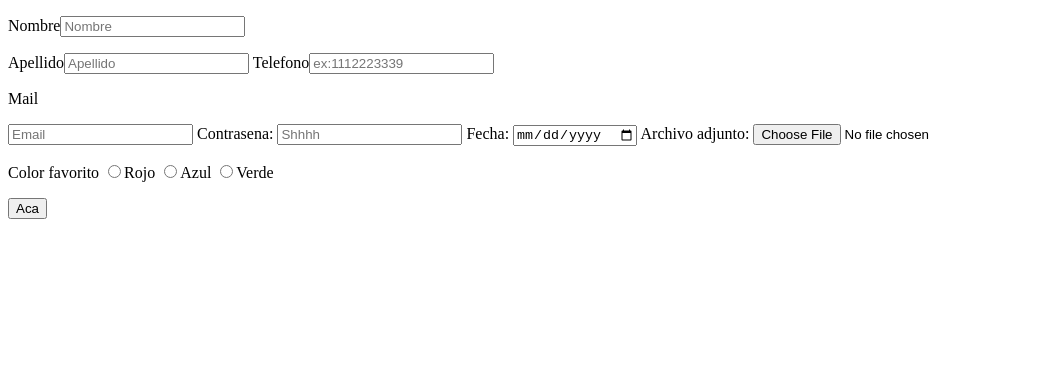
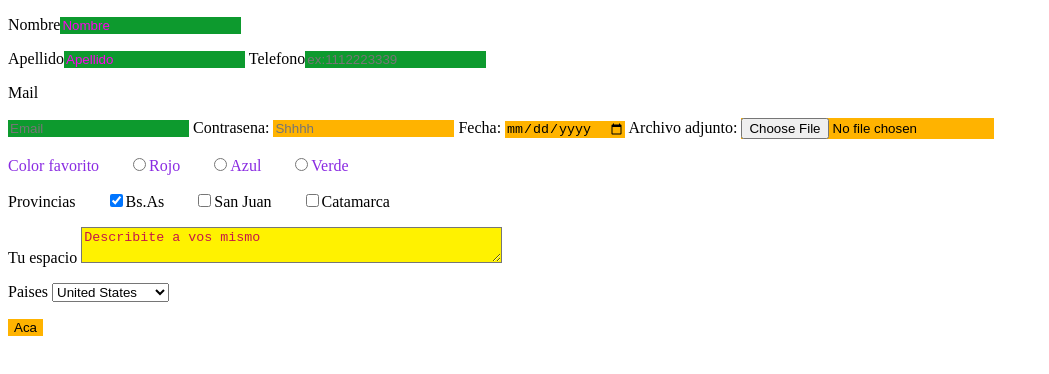
Before and after one commit to GonzalezMariaSol/Forms, a plain HTML site: page index.html in a window 1280 px wide. Shown: the whole page, without its empty margins (0-1049 px from the left). Drawn offline with Linux system fonts and the light colour scheme.

Commit message:
formulario-completo

```diff
--- a/formularios.css
+++ b/formularios.css
@@ -0,0 +1,38 @@
+input{
+    background-color: rgb(255, 179, 0);
+    border: none;
+    outline-color: rgba(166, 0, 255, 0.808);
+}
+
+input[type=text], [type=number] , [type=email]{
+    background-color: rgb(13, 154, 46);
+}
+
+input:hover{        /*donde pase el raton y siempre que sea input, cambie de color*/
+    background-color:bisque;
+}
+
+input:focus{        /*cambia de color, cuando le hayamos dado click y estemos usandolo*/
+    background-color: black;
+}
+
+input[type=text]::placeholder{           /*aca los doble puntos estan diciendo "hey a los imput que tengan tipo text*/
+    color: rgb(255, 0, 238);                     /*Y encima tengan placeholder, quiero que su place holder este en este color"*/
+}
+
+input[type=radio],[type=checkbox]{
+    margin-left: 30px;                      /*dio espacio entre cada item*/
+}
+.colores{
+    color: blueviolet;
+}
+
+textarea{                                       /*aca como no mencionamos a nadie mas que textarea cuando un usuario escriba*/
+    background-color: rgb(255, 242, 0);         /*el color este, estara cambiando el color de letra DEL USUARIO*/
+    color: rgb(0, 255, 238);
+}
+
+textarea::placeholder{
+    color: rgb(198, 24, 71);           /*aca mencionamos al placeholder por lo que ese color, va a estar cambiando*/
+                                            /*al comentario predeterminado que le hayamos puesto dentro, ej describite a vos mismo*/
+}
--- a/index.html
+++ b/index.html
@@ -19,16 +19,32 @@
             </p>                                                                                        <!--se debera poner al titulo entre P's y luego el input abajo (como el ejemplo de email)-->
             <input type="email" name="mail" placeholder="Email">                                         <!--La etiqueta LABEL es super importante porque es inclusivo con gente que no ve y luego amplia
                                                                                                        el espacio donde podras hacer click para escribir (intenta darle clickc sobre la palabra mail y veras
-                                                                                                        como el casillero se activo para que puedas arrancar a escribir en vez de darle click SOBRE el casillero)-->
+                                                                                                          como el casillero se activo para que puedas arrancar a escribir en vez de darle click SOBRE el casillero)-->
         </label>
         Contrasena: <input type="password" placeholder="Shhhh">
         Fecha: <input type="date">
         Archivo adjunto: <input type="file" required>                                                           <!--required sirve para que si alguien se quiere saltar ese paso, no pueda porque no lo deja avanzar hasta no completarlo-->
-        <p>Color favorito
+        <p class="colores">Color favorito
             <input type="radio" name="color" value="red">Rojo                                                          <!--hay que poner name y luego el mismo nombre para que te deje hacer UNA sola-->
             <input type="radio" name="color" value="blue">Azul                                                           <!--eleccion, de otra manera sin name, te va a dejar marcar todos o mas de uno-->
             <input type="radio" name="color" value="green">Verde                                                   <!--value en este caso funcionaria para que en el hipervinculo aparezca lo que se selecciono-->
         </p>                                                                                                        <!--si la persona eligio el color rojo, en el link figuraria como que eligio red-->
+        <p>
+            Provincias
+            <input type="checkbox" checked name="prov" value="BUE">Bs.As                                   <!--si quiero que una opcion quede marcada predeterminadamente hay que agregarle solamente la palabra-->
+            <input type="checkbox" name="prov" value="SJ">San Juan                                          <!--checked a la opcion que querramos, el usuario puede luego cambiar esa respuesta-->
+            <input type="checkbox" name="prov" value="CTM">Catamarca
+        </p>
+        Tu espacio                                                                                                    <!-- las columas y renglones se calculas POR caracter, ejemplo sol  tiene 3 columnas y un renglon -->
+        <textarea cols="50" rows="2" maxlength="50" placeholder="Describite a vos mismo"></textarea>
+        <p>
+            Paises
+            <select name="paises">
+                <option>Argentina</option>
+                <option selected="selected">United States</option>                                                  <!--el doble selected="selected" es para que se vea como primera opcion, el usuario luego puede cambiar esa opcion-->
+                <option>United Kingdom</option>
+            </select>
+        </p>
         <input type="submit" value="Aca">
     </form>
 </body>
```
